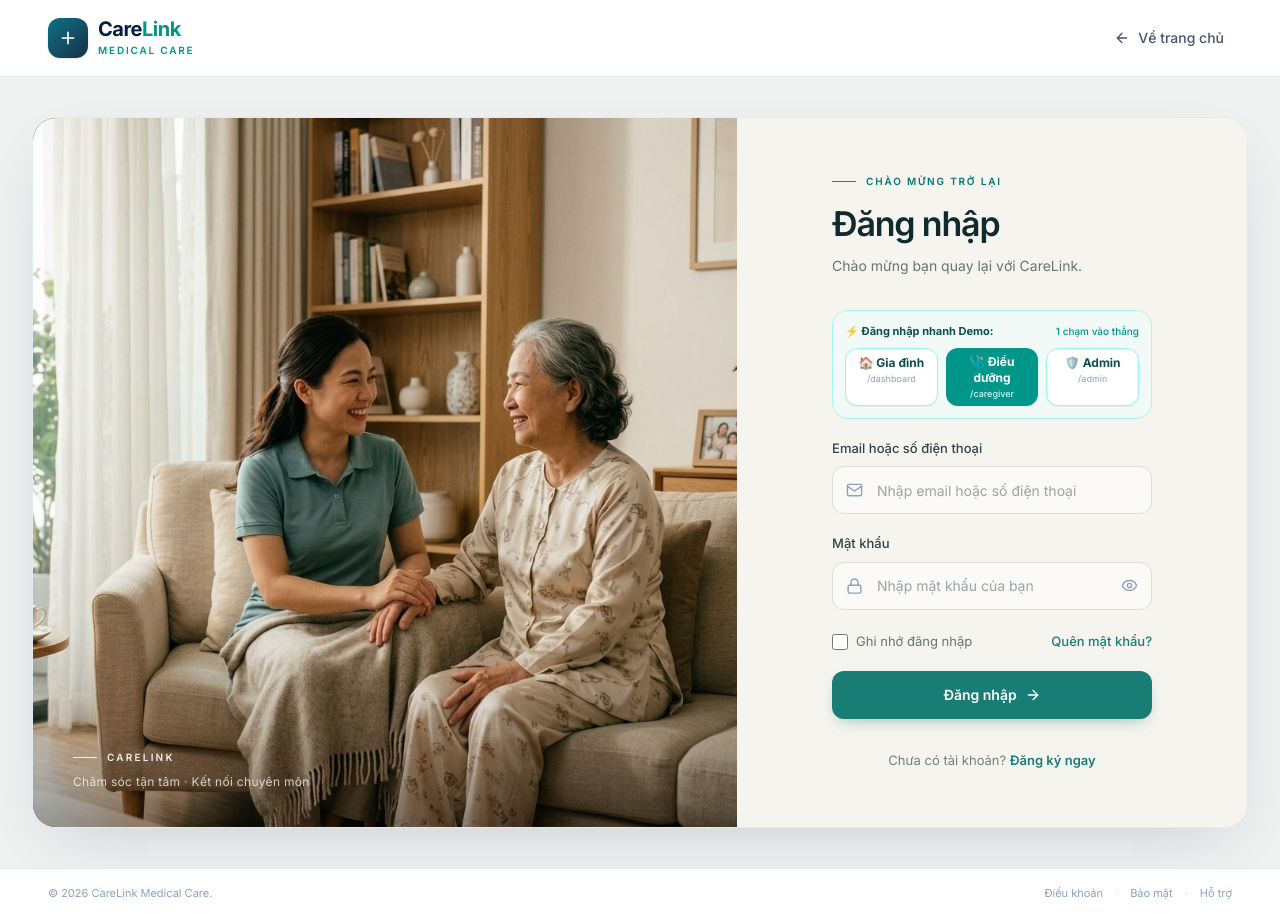
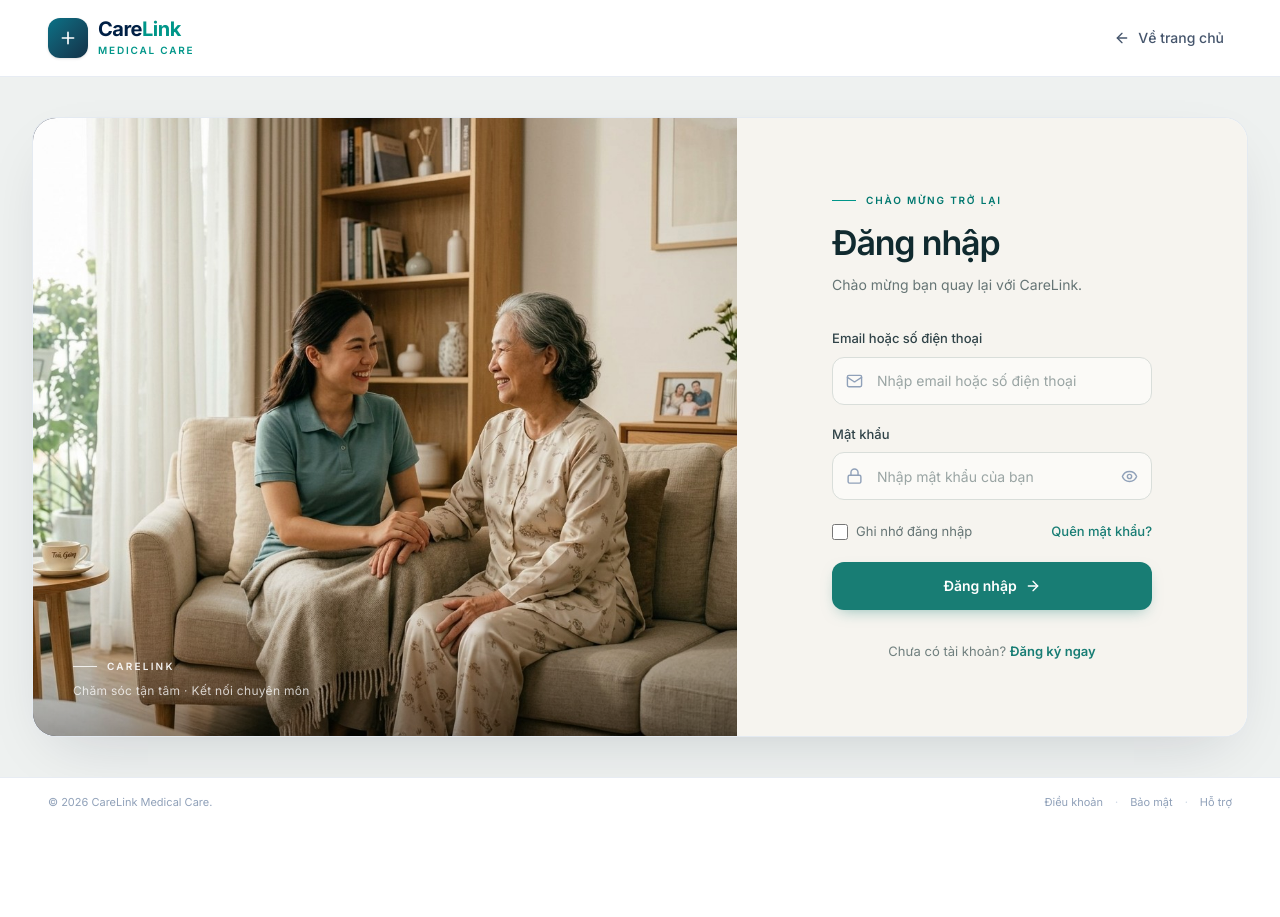
Before and after one commit to DuongDinhKhoi-2607/CareLink_FE, a React (Vite) app: page /login in a window 1280 px wide. After the commit the page ends 827 px from the top, so only its background shows below. Built offline with nearby package versions, Linux system fonts and the light colour scheme.

Commit message:
fix(auth): guarantee caregiver login directs to caregiver dashboard and sync state

```diff
--- a/src/pages/auth/Login.jsx
+++ b/src/pages/auth/Login.jsx
@@ -20,50 +20,10 @@ export default function Login() {
 
     // =========================================================
     // LOGIN LOGIC
+    // Giữ nguyên logic hiện tại của CareLink
     // =========================================================
-    const handleQuickLogin = (role) => {
-        let email = "caregiver@carelink.vn";
-        let targetRole = "caregiver";
-        let targetName = "Điều dưỡng Nguyễn Thùy Linh";
-        let targetRoute = "/caregiver/dashboard";
-        let avatar = "https://images.unsplash.com/photo-1559839734-2b71ea197ec2?auto=format&fit=crop&q=80&w=300";
-
-        if (role === "admin") {
-            email = "admin@carelink.vn";
-            targetRole = "admin";
-            targetName = "Ban Quản trị CareLink";
-            targetRoute = "/admin";
-            avatar = "https://images.unsplash.com/photo-1472099645785-5658abf4ff4e?w=150&auto=format&fit=crop&q=80";
-        } else if (role === "family") {
-            email = "family@carelink.vn";
-            targetRole = "family";
-            targetName = "Nguyễn Văn An";
-            targetRoute = "/dashboard";
-            avatar = "https://images.unsplash.com/photo-1534528741775-53994a69daeb?w=150&auto=format&fit=crop&q=80";
-        }
-
-        setEmailOrPhone(email);
-        setPassword("123456");
-        setIsLoading(true);
-
-        localStorage.setItem(
-            "carelink_user",
-            JSON.stringify({
-                name: targetName,
-                email: email,
-                role: targetRole,
-                avatar: avatar,
-            })
-        );
-
-        setTimeout(() => {
-            setIsLoading(false);
-            window.location.href = targetRoute;
-        }, 300);
-    };
-
     const handleSubmit = (e) => {
-        if (e) e.preventDefault();
+        e.preventDefault();
         setIsLoading(true);
 
         const input = (emailOrPhone || "").trim().toLowerCase();
@@ -71,31 +31,23 @@ export default function Login() {
         let targetRole = "family";
         let targetName = "Nguyễn Văn An";
         let targetRoute = "/dashboard";
-        let targetAvatar = "https://images.unsplash.com/photo-1534528741775-53994a69daeb?w=150&auto=format&fit=crop&q=80";
 
         if (input.includes("admin")) {
             targetRole = "admin";
             targetName = "Ban Quản trị CareLink";
-            targetRoute = "/admin";
-            targetAvatar = "https://images.unsplash.com/photo-1472099645785-5658abf4ff4e?w=150&auto=format&fit=crop&q=80";
+            targetRoute = "/admin/dashboard";
         } else if (
             input.includes("caregiver") ||
             input.includes("dieuduong") ||
-            input.includes("dieu duong") ||
-            input.includes("nurse") ||
-            input.includes("linh") ||
-            input.includes("care")
+            input.includes("linh")
         ) {
             targetRole = "caregiver";
             targetName = "Điều dưỡng Nguyễn Thùy Linh";
             targetRoute = "/caregiver/dashboard";
-            targetAvatar = "https://images.unsplash.com/photo-1559839734-2b71ea197ec2?auto=format&fit=crop&q=80&w=300";
         } else {
             targetRole = "family";
             targetName = emailOrPhone && !emailOrPhone.includes("family")
-                ? emailOrPhone.includes("@")
-                    ? emailOrPhone.split("@")[0]
-                    : emailOrPhone
+                ? (emailOrPhone.includes("@") ? emailOrPhone.split("@")[0] : emailOrPhone)
                 : "Nguyễn Văn An";
             targetRoute = "/dashboard";
         }
@@ -107,15 +59,20 @@ export default function Login() {
                 name: targetName,
                 email: emailOrPhone || `${targetRole}@carelink.vn`,
                 role: targetRole,
-                avatar: targetAvatar,
+                avatar:
+                    targetRole === "admin"
+                        ? "https://images.unsplash.com/photo-1472099645785-5658abf4ff4e?w=150&auto=format&fit=crop&q=80"
+                        : targetRole === "caregiver"
+                            ? "https://images.unsplash.com/photo-1559839734-2b71ea197ec2?auto=format&fit=crop&q=80&w=300"
+                            : "https://images.unsplash.com/photo-1534528741775-53994a69daeb?w=150&auto=format&fit=crop&q=80",
             })
         );
 
-        // Chuyển hướng sau khi đăng nhập (dùng window.location.href để load sạch state các layout)
+        // Chuyển hướng sau khi đăng nhập (dùng window.location.href để reset sạch state giao diện)
         setTimeout(() => {
             setIsLoading(false);
             window.location.href = targetRoute;
-        }, 400);
+        }, 300);
     };
 
     return (
@@ -255,42 +212,6 @@ export default function Login() {
                                 onSubmit={handleSubmit}
                                 className="space-y-5"
                             >
-                                {/* Quick Demo Access Bar (1 chạm vào thẳng đúng role) */}
-                                <div className="p-3 bg-teal-50/70 border border-teal-200/80 rounded-2xl">
-                                    <div className="flex items-center justify-between text-[11px] font-bold text-teal-900 mb-2">
-                                        <span className="flex items-center gap-1">⚡ Đăng nhập nhanh Demo:</span>
-                                        <span className="text-[10px] font-medium text-teal-600">1 chạm vào thẳng</span>
-                                    </div>
-                                    <div className="grid grid-cols-3 gap-2">
-                                        <button
-                                            type="button"
-                                            onClick={() => handleQuickLogin("family")}
-                                            className="py-1.5 px-1 bg-white hover:bg-teal-50 border border-teal-200 text-teal-900 rounded-xl text-xs font-bold transition-all shadow-2xs hover:shadow-xs active:scale-95 flex flex-col items-center gap-0.5 cursor-pointer"
-                                            title="Đăng nhập tài khoản Gia đình"
-                                        >
-                                            <span>🏠 Gia đình</span>
-                                            <span className="text-[9px] text-slate-400 font-normal">/dashboard</span>
-                                        </button>
-                                        <button
-                                            type="button"
-                                            onClick={() => handleQuickLogin("caregiver")}
-                                            className="py-1.5 px-1 bg-teal-600 hover:bg-teal-700 text-white rounded-xl text-xs font-bold transition-all shadow-xs hover:shadow active:scale-95 flex flex-col items-center gap-0.5 cursor-pointer"
-                                            title="Đăng nhập tài khoản Điều dưỡng"
-                                        >
-                                            <span>🩺 Điều dưỡng</span>
-                                            <span className="text-[9px] text-teal-100 font-medium">/caregiver</span>
-                                        </button>
-                                        <button
-                                            type="button"
-                                            onClick={() => handleQuickLogin("admin")}
-                                            className="py-1.5 px-1 bg-white hover:bg-teal-50 border border-teal-200 text-teal-900 rounded-xl text-xs font-bold transition-all shadow-2xs hover:shadow-xs active:scale-95 flex flex-col items-center gap-0.5 cursor-pointer"
-                                            title="Đăng nhập tài khoản Admin"
-                                        >
-                                            <span>🛡️ Admin</span>
-                                            <span className="text-[9px] text-slate-400 font-normal">/admin</span>
-                                        </button>
-                                    </div>
-                                </div>
 
                                 {/* ==============================
                                     EMAIL / PHONE
```
